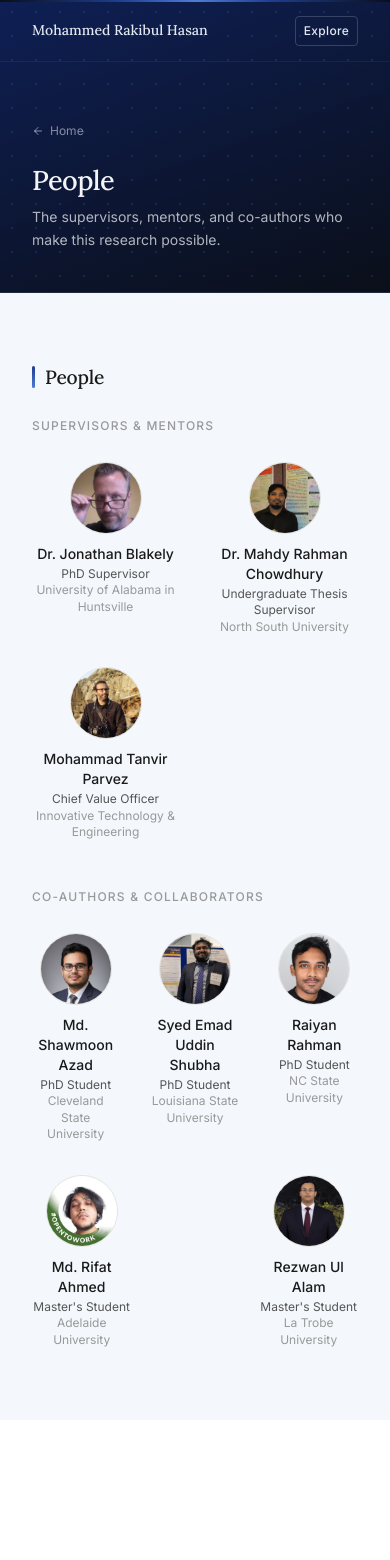
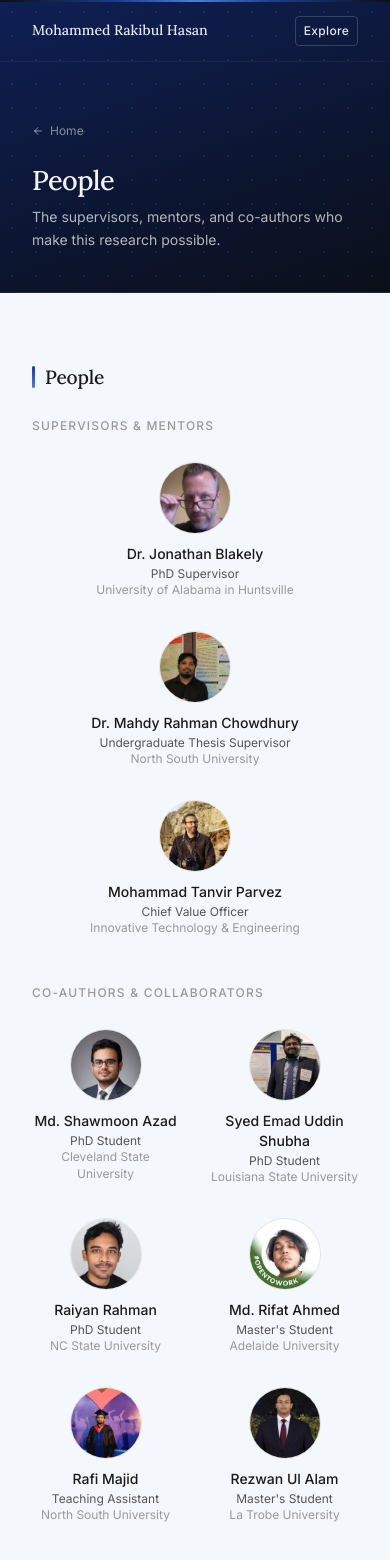
Before and after one commit to r-hasan-c/portfolion, a Next.js app: page /people in a window 390 px wide. Shown: the top 1560 px of the page. Before the commit the page ends 1420 px from the top, so only its background shows below. Built offline with nearby package versions, Linux system fonts and the light colour scheme.

Commit message:
People: add Rafi Majid, mobile 1-col supervisors / 2-col collaborators

```diff
--- a/src/components/sections/People.tsx
+++ b/src/components/sections/People.tsx
@@ -98,7 +98,8 @@ export default function People() {
           <p className="text-xs font-medium uppercase tracking-widest text-[var(--fg-faint)] mb-7">
             Supervisors & Mentors
           </p>
-          <div className="grid grid-cols-2 sm:grid-cols-3 gap-8">
+          {/* Mobile: 1 per row  |  Desktop: 3 per row */}
+          <div className="grid grid-cols-1 sm:grid-cols-3 gap-8">
             {supervisors.map((p, i) => (
               <PersonCard key={p.id} person={p} idx={i} />
             ))}
@@ -110,16 +111,10 @@ export default function People() {
           <p className="text-xs font-medium uppercase tracking-widest text-[var(--fg-faint)] mb-7">
             Co-authors & Collaborators
           </p>
-          {/* Row 1 — first 3 */}
-          <div className="grid grid-cols-3 gap-8 mb-8">
-            {collaborators.slice(0, 3).map((p, i) => (
+          {/* Mobile: 2 per row  |  Desktop: 3 per row */}
+          <div className="grid grid-cols-2 sm:grid-cols-3 gap-8">
+            {collaborators.map((p, i) => (
               <PersonCard key={p.id} person={p} idx={i + supervisors.length} />
-            ))}
-          </div>
-          {/* Row 2 — last 2 centred */}
-          <div className="flex justify-center gap-32">
-            {collaborators.slice(3).map((p, i) => (
-              <PersonCard key={p.id} person={p} idx={i + supervisors.length + 3} />
             ))}
           </div>
         </div>
--- a/src/data/index.ts
+++ b/src/data/index.ts
@@ -319,6 +319,14 @@ export const PEOPLE: Person[] = [
     imageUrl: "/images/rifat.jpeg",
   },
   {
+    id: "rafi",
+    name: "Rafi Majid",
+    role: "Teaching Assistant",
+    affiliation: "North South University",
+    category: "collaborator",
+    imageUrl: "/images/rafi.jpeg",
+  },
+  {
     id: "rezwan",
     name: "Rezwan Ul Alam",
     role: "Master's Student",
```
Also changed, not shown: public/images/rafi.jpeg (added).
